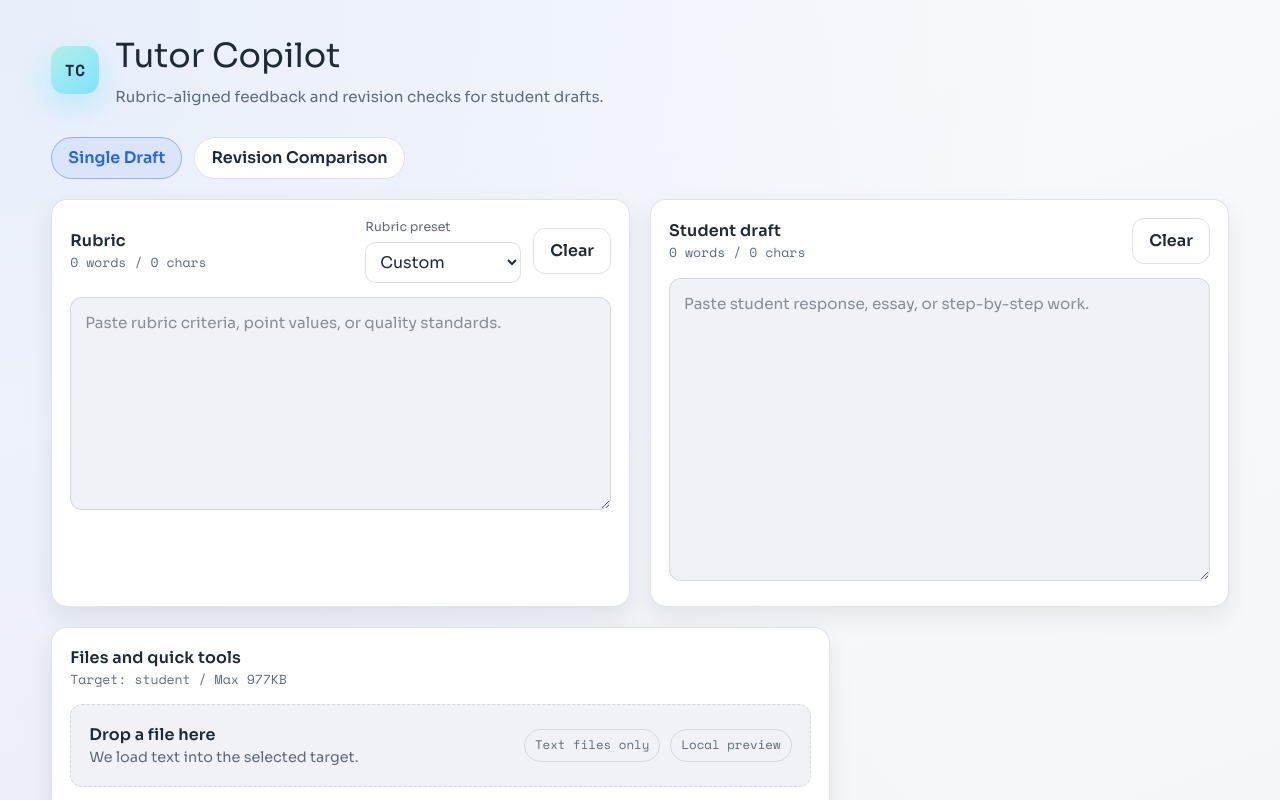
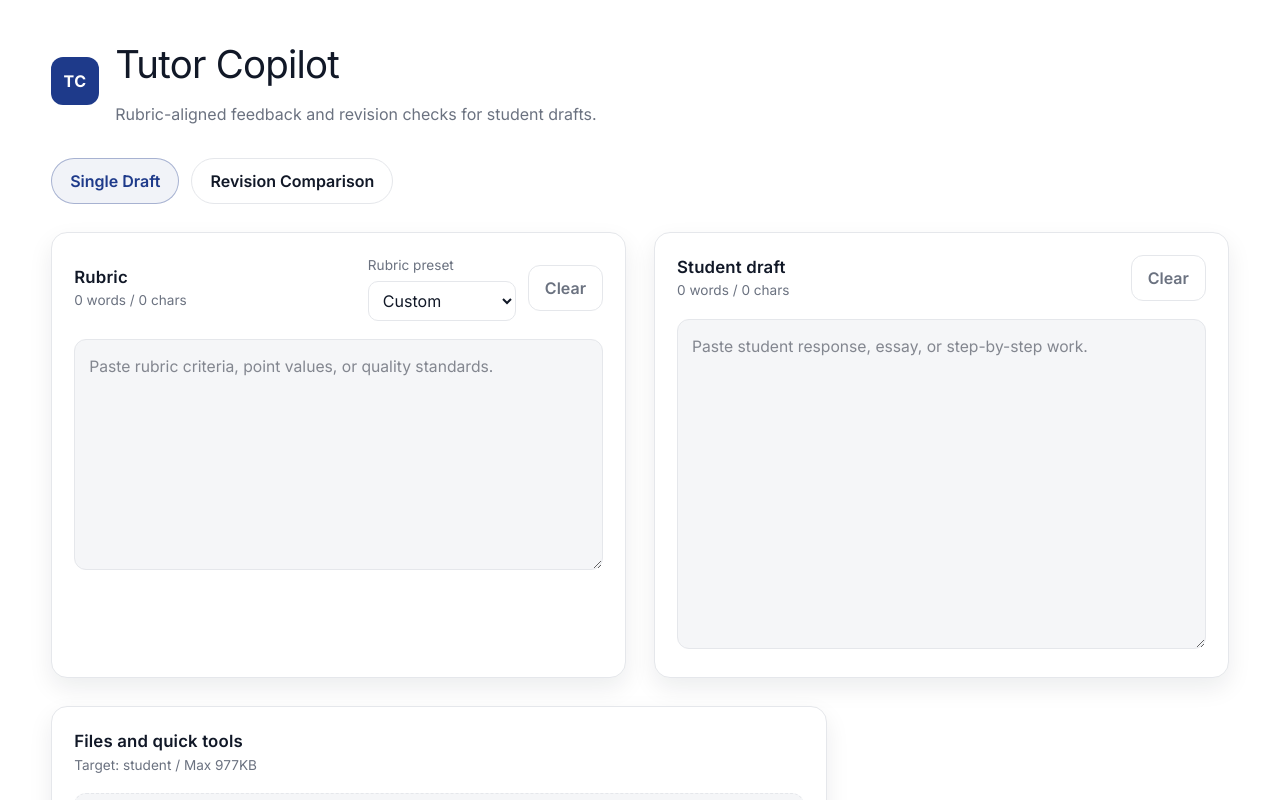
Before and after one commit to enterpenur12/tutor-copilot, a Next.js app in the folder frontend/: page / in a window 1280 px wide. Shown: the top 800 px of the page. Built offline with nearby package versions, Linux system fonts and the light colour scheme.

Commit message:
Refine AI tutor UI and backend

```diff
--- a/frontend/app/globals.css
+++ b/frontend/app/globals.css
@@ -1,14 +1,14 @@
 @import "tailwindcss";
 
 :root {
-  --bg: #f6f7fb;
+  --bg: #ffffff;
   --bg-elev: #ffffff;
-  --bg-soft: #f0f2f7;
-  --line: rgba(15, 23, 42, 0.12);
-  --text: #1f2a37;
-  --muted: #5f6b7a;
-  --accent: #2563eb;
-  --accent-strong: #1e40af;
+  --bg-soft: #f5f6f8;
+  --line: #e5e7eb;
+  --text: #111827;
+  --muted: #6b7280;
+  --accent: #1e3a8a;
+  --accent-strong: #1e3a8a;
   --warn: #b45309;
   --shadow: rgba(15, 23, 42, 0.08);
 }
@@ -16,8 +16,7 @@
 @theme inline {
   --color-background: var(--bg);
   --color-foreground: var(--text);
-  --font-sans: var(--font-sora);
-  --font-mono: var(--font-space-mono);
+  --font-sans: var(--font-inter);
 }
 
 * {
@@ -26,12 +25,9 @@
 
 body {
   margin: 0;
-  background:
-    radial-gradient(circle at top left, rgba(37, 99, 235, 0.08), transparent 55%),
-    radial-gradient(circle at 20% 80%, rgba(15, 23, 42, 0.06), transparent 50%),
-    linear-gradient(160deg, #f8fafc 0%, #f6f7fb 60%, #edf1f7 100%);
+  background: var(--bg);
   color: var(--text);
-  font-family: var(--font-sora), "Sora", sans-serif;
+  font-family: var(--font-inter), "Inter", system-ui, -apple-system, sans-serif;
 }
 
 button,
@@ -44,15 +40,9 @@ textarea {
 
 .hud {
   min-height: 100vh;
-  padding: 32px clamp(18px, 4vw, 64px) 80px;
+  padding: 36px clamp(18px, 4vw, 64px) 96px;
   position: relative;
   overflow: hidden;
-}
-
-.hud__header,
-.hud__grid {
-  position: relative;
-  z-index: 1;
 }
 
 .hud__header {
@@ -60,7 +50,7 @@ textarea {
   align-items: center;
   justify-content: space-between;
   gap: 24px;
-  margin-bottom: 28px;
+  margin-bottom: 32px;
 }
 
 .brand {
@@ -72,31 +62,31 @@ textarea {
 .brand__mark {
   width: 48px;
   height: 48px;
-  border-radius: 14px;
-  background: linear-gradient(140deg, rgba(72, 242, 194, 0.35), rgba(40, 216, 255, 0.55));
+  border-radius: 12px;
+  background: var(--accent);
+  color: #ffffff;
   display: grid;
   place-items: center;
-  font-family: var(--font-space-mono), "Space Mono", monospace;
   font-weight: 700;
   letter-spacing: 0.04em;
-  box-shadow: 0 12px 30px rgba(40, 216, 255, 0.25);
 }
 
 .brand h1 {
   margin: 0;
-  font-size: clamp(1.4rem, 2.6vw, 2.2rem);
+  font-size: clamp(1.8rem, 3vw, 2.6rem);
+  letter-spacing: -0.02em;
 }
 
 .brand p {
-  margin: 4px 0 0;
+  margin: 8px 0 0;
   color: var(--muted);
-  font-size: 0.95rem;
+  font-size: 1rem;
 }
 
 .tabs {
   display: flex;
   gap: 12px;
-  margin-bottom: 20px;
+  margin-bottom: 28px;
   flex-wrap: wrap;
 }
 
@@ -104,20 +94,20 @@ textarea {
   border: 1px solid var(--line);
   background: var(--bg-elev);
   border-radius: 999px;
-  padding: 8px 16px;
+  padding: 10px 18px;
   font-weight: 600;
   cursor: pointer;
 }
 
 .tab--active {
-  border-color: rgba(37, 99, 235, 0.4);
+  border-color: rgba(30, 58, 138, 0.35);
   color: var(--accent);
-  background: rgba(37, 99, 235, 0.08);
+  background: rgba(30, 58, 138, 0.06);
 }
 
 .hud__grid {
   display: grid;
-  gap: 20px;
+  gap: 28px;
   grid-template-columns: repeat(12, minmax(0, 1fr));
 }
 
@@ -125,7 +115,7 @@ textarea {
   background: var(--bg-elev);
   border: 1px solid var(--line);
   border-radius: 16px;
-  padding: 18px;
+  padding: 22px;
   box-shadow: 0 10px 24px var(--shadow);
 }
 
@@ -168,18 +158,18 @@ textarea {
   align-items: center;
   justify-content: space-between;
   gap: 12px;
-  margin-bottom: 14px;
+  margin-bottom: 18px;
 }
 
 .panel__title {
   font-weight: 600;
   letter-spacing: 0.01em;
+  font-size: 1.05rem;
 }
 
 .panel__meta {
   color: var(--muted);
-  font-size: 0.82rem;
-  font-family: var(--font-space-mono), "Space Mono", monospace;
+  font-size: 0.85rem;
 }
 
 .panel__actions {
@@ -196,7 +186,7 @@ textarea {
 }
 
 .field__label {
-  font-size: 0.78rem;
+  font-size: 0.85rem;
   color: var(--muted);
 }
 
@@ -209,12 +199,13 @@ textarea {
   padding: 14px;
   color: var(--text);
   resize: vertical;
-  font-size: 0.95rem;
+  font-size: 0.98rem;
+  line-height: 1.6;
 }
 
 .hud__textarea:focus {
-  outline: 2px solid rgba(37, 99, 235, 0.25);
-  border-color: rgba(37, 99, 235, 0.35);
+  outline: 2px solid rgba(30, 58, 138, 0.2);
+  border-color: rgba(30, 58, 138, 0.35);
 }
 
 .button {
@@ -237,13 +228,15 @@ textarea {
 }
 
 .button--secondary {
-  background: rgba(37, 99, 235, 0.08);
-  border: 1px solid rgba(37, 99, 235, 0.3);
+  background: #f3f4f6;
+  border: 1px solid #d1d5db;
+  color: #374151;
 }
 
 .button--ghost {
   background: transparent;
   border: 1px solid var(--line);
+  color: var(--muted);
 }
 
 .dropzone {
@@ -285,8 +278,7 @@ textarea {
 .output__pre {
   margin: 0;
   white-space: pre-wrap;
-  font-family: var(--font-space-mono), "Space Mono", monospace;
-  font-size: 0.85rem;
+  font-size: 0.92rem;
   color: var(--text);
 }
 
@@ -301,8 +293,7 @@ textarea {
   border-radius: 999px;
   border: 1px solid var(--line);
   color: var(--muted);
-  font-size: 0.78rem;
-  font-family: var(--font-space-mono), "Space Mono", monospace;
+  font-size: 0.8rem;
 }
 
 .action-row {
@@ -312,7 +303,7 @@ textarea {
 }
 
 .action-meta {
-  font-size: 0.82rem;
+  font-size: 0.9rem;
   color: var(--muted);
   line-height: 1.5;
 }
@@ -380,7 +371,7 @@ textarea {
 
 .report__section h3 {
   margin: 0 0 8px;
-  font-size: 1rem;
+  font-size: 1.05rem;
 }
 
 .list {
@@ -435,7 +426,7 @@ textarea {
 }
 
 .history-card__meta {
-  font-size: 0.78rem;
+  font-size: 0.85rem;
   color: var(--muted);
 }
 
--- a/frontend/app/layout.tsx
+++ b/frontend/app/layout.tsx
@@ -1,16 +1,10 @@
 import type { Metadata } from "next";
-import { Sora, Space_Mono } from "next/font/google";
+import { Inter } from "next/font/google";
 import "./globals.css";
 
-const sora = Sora({
-  variable: "--font-sora",
+const inter = Inter({
+  variable: "--font-inter",
   subsets: ["latin"],
-});
-
-const spaceMono = Space_Mono({
-  variable: "--font-space-mono",
-  subsets: ["latin"],
-  weight: ["400", "700"],
 });
 
 export const metadata: Metadata = {
@@ -25,9 +19,7 @@ export default function RootLayout({
 }>) {
   return (
     <html lang="en">
-      <body className={`${sora.variable} ${spaceMono.variable} antialiased`}>
-        {children}
-      </body>
+      <body className={`${inter.variable} antialiased`}>{children}</body>
     </html>
   );
 }
--- a/frontend/app/page.tsx
+++ b/frontend/app/page.tsx
@@ -215,7 +215,11 @@ export default function Home() {
   }
 
   async function runAI() {
-    setOutput("Running...");
+    if (!rubric.trim() || !studentWork.trim()) {
+      setOutput("Please add both a rubric and student work to continue.");
+      return;
+    }
+    setOutput("Analyzing draft...");
     setIsRunning(true);
 
     try {
@@ -231,7 +235,7 @@ export default function Home() {
       const data = await res.json();
       setOutput(normalizeResponse(data));
     } catch (e) {
-      setOutput("Failed to fetch. Try again in 30 seconds.");
+      setOutput("Something went wrong. Please try again shortly.");
     } finally {
       setIsRunning(false);
     }
@@ -241,6 +245,11 @@ export default function Home() {
     setIsComparing(true);
     setCompareError("");
     setComparisonResult(null);
+    if (!rubric.trim() || !draftBefore.trim() || !draftAfter.trim()) {
+      setCompareError("Please add a rubric, draft before, and draft after.");
+      setIsComparing(false);
+      return;
+    }
 
     try {
       const res = await fetch(`${BACKEND}/compare`, {
@@ -256,9 +265,7 @@ export default function Home() {
 
       const payload = await res.json();
       if (!payload?.ok) {
-        const message =
-          payload?.error?.message || "Comparison failed. Please try again.";
-        setCompareError(message);
+        setCompareError("We couldn't generate a comparison. Please try again.");
         return;
       }
 
@@ -276,7 +283,7 @@ export default function Home() {
       const nextHistory = [entry, ...comparisonHistory].slice(0, 25);
       persistComparisonHistory(nextHistory);
     } catch (error) {
-      setCompareError("Failed to fetch. Try again in 30 seconds.");
+      setCompareError("Something went wrong. Please try again shortly.");
     } finally {
       setIsComparing(false);
     }
@@ -663,7 +670,7 @@ export default function Home() {
                   onClick={compareDrafts}
                   disabled={compareDisabled}
                 >
-                  {isComparing ? "Comparing..." : "Compare"}
+                  {isComparing ? "Comparing revisions..." : "Compare"}
                 </button>
               </div>
             </div>
@@ -716,10 +723,10 @@ export default function Home() {
 
           <div className="panel panel--span-7">
             <div className="panel__head">
-              <div className="panel__title">Output</div>
+              <div className="panel__title">Comparison report</div>
             </div>
             {isComparing ? (
-              <div className="state">Comparing drafts...</div>
+              <div className="state">Comparing revisions...</div>
             ) : null}
             {compareError ? <div className="alert">{compareError}</div> : null}
             {comparisonResult ? (
```
